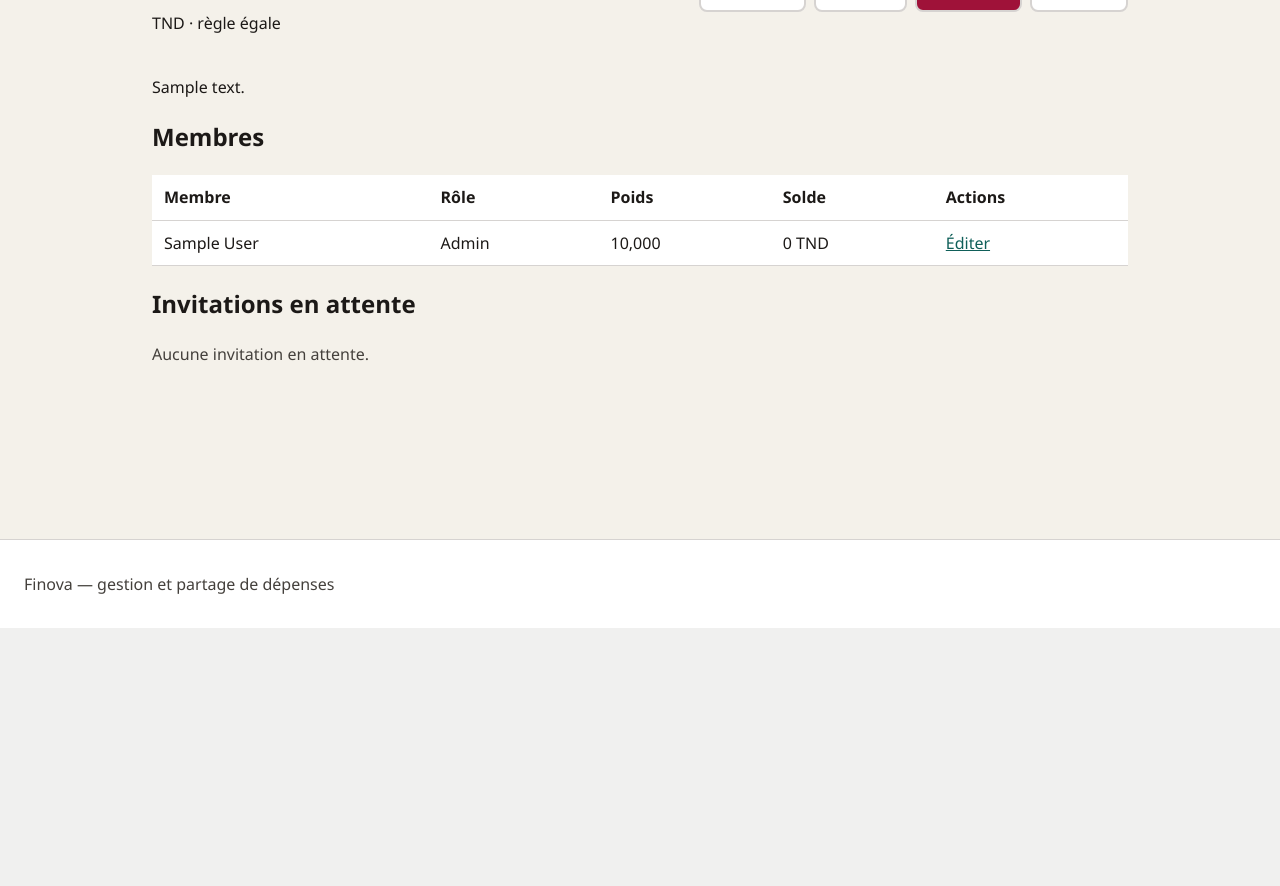
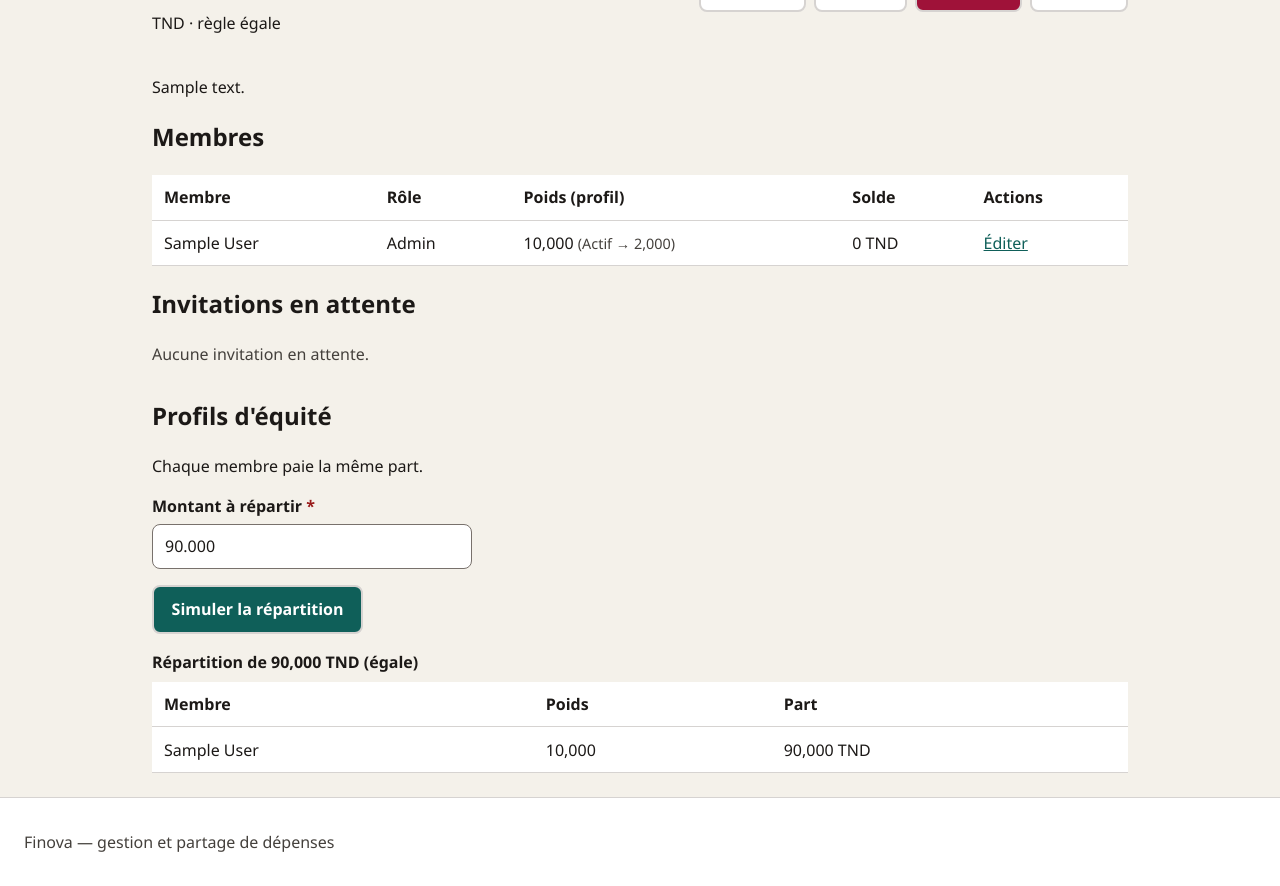
Before and after one commit to ala-BD/django-Finova, a Django app: page /groups/1/ in a window 1280 px wide. Shown: the part 172-1058 px from the top of the page. Before the commit the page ends 800 px from the top, so only its background shows below. Run offline with Django 5.2, Linux system fonts and the light colour scheme; a user stored in the database is signed in; tables that the repository leaves empty hold one stand-in row (values such as "Sample post"); parts of the project's set-up code (start-up, migrations or seed data) failed here and were passed over.

Commit message:
feat(m1): equity profiles, split preview, membership weight, invitation tests
- Add split_by_weight / split_equally / preview_split services
- Add largest_remainder_rounding (anti-penny-loss, TND millime)
- Add BY_WEIGHT and BY_CONSUMPTION split rules with EQUAL fallback
- Add SplitPreviewForm and equity preview section on group detail
- Add MembershipForm with use_profile_weight shortcut
- Add can_leave guard (balance must be zero via M3 contract)
- Add full test suite: models, services, views, invitations (325 lines)
- Add GroupMemberRequiredMixin / GroupAdminRequiredMixin permissions
- Lock currency once group has expenses
- Style: equity section, preview table, form accessibility

```diff
--- a/accounts/forms.py
+++ b/accounts/forms.py
@@ -10,6 +10,8 @@ class AccessibleFormMixin:
         super().__init__(*args, **kwargs)
         self.label_suffix = ""
         for field in self.fields.values():
+            if isinstance(field.widget, forms.CheckboxInput):
+                continue
             classes = field.widget.attrs.get("class", "")
             if "input" not in classes.split():
                 field.widget.attrs["class"] = f"{classes} input".strip()
--- a/groups/forms.py
+++ b/groups/forms.py
@@ -6,6 +6,7 @@ from django.core.exceptions import ValidationError
 from accounts.forms import AccessibleFormMixin
 
 from .models import Group, Invitation, Membership
+from .services import default_weight_for
 
 
 class GroupForm(AccessibleFormMixin, forms.ModelForm):
@@ -14,6 +15,12 @@ class GroupForm(AccessibleFormMixin, forms.ModelForm):
         fields = ("name", "description", "currency", "default_split_rule")
         widgets = {
             "description": forms.Textarea(attrs={"rows": 3}),
+        }
+        help_texts = {
+            "default_split_rule": (
+                "Égale : même part. Proportionnelle au revenu : selon le poids "
+                "(1 / 2 / 3). Proportionnelle à la consommation : selon le ticket (M2)."
+            ),
         }
 
     def __init__(self, *args, currency_locked=False, **kwargs):
@@ -32,11 +39,20 @@ class GroupForm(AccessibleFormMixin, forms.ModelForm):
 
 
 class MembershipForm(AccessibleFormMixin, forms.ModelForm):
+    use_profile_weight = forms.BooleanField(
+        required=False,
+        label="Appliquer le poids du profil de revenu",
+        help_text="Étudiant = 1, actif = 2, actif senior = 3.",
+    )
+
     class Meta:
         model = Membership
         fields = ("role", "weight")
         widgets = {
             "weight": forms.NumberInput(attrs={"step": "0.001", "min": "0.001"}),
+        }
+        help_texts = {
+            "weight": "Doit être > 0. Exemple : 90 TND avec poids 1, 2 et 3 → 15 / 30 / 45.",
         }
 
     def clean_weight(self):
@@ -49,6 +65,8 @@ class MembershipForm(AccessibleFormMixin, forms.ModelForm):
         cleaned = super().clean()
         membership = self.instance
         role = cleaned.get("role")
+        if cleaned.get("use_profile_weight") and membership.pk:
+            cleaned["weight"] = default_weight_for(membership.user)
         if (
             membership.pk
             and membership.role == Membership.Role.ADMIN
@@ -60,6 +78,17 @@ class MembershipForm(AccessibleFormMixin, forms.ModelForm):
                 "Le groupe doit toujours conserver au moins un admin.",
             )
         return cleaned
+
+
+class SplitPreviewForm(AccessibleFormMixin, forms.Form):
+    amount = forms.DecimalField(
+        label="Montant à répartir",
+        min_value=Decimal("0.001"),
+        decimal_places=3,
+        max_digits=12,
+        initial=Decimal("90.000"),
+        widget=forms.NumberInput(attrs={"step": "0.001", "min": "0.001"}),
+    )
 
 
 class InvitationForm(AccessibleFormMixin, forms.ModelForm):
--- a/groups/services.py
+++ b/groups/services.py
@@ -2,12 +2,24 @@ from decimal import Decimal
 
 from core.rounding import largest_remainder_rounding
 
-from .models import Membership
+from .models import Group, Membership
 
 INCOME_WEIGHTS = {
     "student": Decimal("1.000"),
     "active": Decimal("2.000"),
     "senior": Decimal("3.000"),
+}
+
+SPLIT_RULE_HELP = {
+    Group.SplitRule.EQUAL: "Chaque membre paie la même part.",
+    Group.SplitRule.BY_WEIGHT: (
+        "Chaque membre paie selon son poids (étudiant 1, actif 2, actif senior 3). "
+        "Exemple : 90 TND avec 1, 2 et 3 → 15 / 30 / 45."
+    ),
+    Group.SplitRule.BY_CONSUMPTION: (
+        "Chacun paie ce qu'il a consommé sur le ticket (M2). "
+        "Tant qu'il n'y a pas de lignes de ticket, la répartition égale s'applique."
+    ),
 }
 
 
@@ -41,6 +53,79 @@ def split_by_weight(amount, weights: dict) -> dict:
     return largest_remainder_rounding(raw, amount, places=3)
 
 
+def split_equally(amount, member_ids: list) -> dict:
+    amount = Decimal(str(amount))
+    if not member_ids:
+        return {}
+    share = amount / len(member_ids)
+    raw = {member_id: share for member_id in member_ids}
+    return largest_remainder_rounding(raw, amount, places=3)
+
+
+def consumption_totals(group) -> dict | None:
+    """Totaux consommés par membre (M2). None si le module dépenses n'est pas prêt."""
+    from django.apps import apps
+    from django.core.exceptions import FieldError
+    from django.db.models import Sum
+
+    try:
+        ItemClaim = apps.get_model("expenses", "ItemClaim")
+    except LookupError:
+        return None
+    try:
+        rows = (
+            ItemClaim.objects.filter(item__expense__group=group)
+            .values("user_id")
+            .annotate(total=Sum("share_amount"))
+        )
+    except (FieldError, AttributeError):
+        return None
+    totals = {row["user_id"]: Decimal(str(row["total"] or 0)) for row in rows}
+    if not totals or all(value == 0 for value in totals.values()):
+        return None
+    return totals
+
+
+def preview_split(group, amount) -> dict:
+    members = list(group.active_memberships())
+    member_ids = [membership.user_id for membership in members]
+    amount = Decimal(str(amount))
+    note = SPLIT_RULE_HELP.get(group.default_split_rule, "")
+    used_rule = group.default_split_rule
+
+    if group.default_split_rule == Group.SplitRule.BY_WEIGHT:
+        weights = {membership.user_id: membership.weight for membership in members}
+        parts = split_by_weight(amount, weights)
+    elif group.default_split_rule == Group.SplitRule.BY_CONSUMPTION:
+        totals = consumption_totals(group)
+        if totals:
+            parts = split_by_weight(amount, totals)
+        else:
+            parts = split_equally(amount, member_ids)
+            used_rule = Group.SplitRule.EQUAL
+            note = (
+                "Aucune consommation de ticket (M2) pour l'instant : "
+                "répartition égale en repli."
+            )
+    else:
+        parts = split_equally(amount, member_ids)
+
+    rows = [
+        {
+            "membership": membership,
+            "share": parts.get(membership.user_id, Decimal("0")),
+            "weight": membership.weight,
+        }
+        for membership in members
+    ]
+    return {
+        "amount": amount,
+        "rows": rows,
+        "note": note,
+        "used_rule": used_rule,
+    }
+
+
 def get_member_balance(user, group) -> Decimal:
     try:
         from settlements.services import compute_balances
--- a/groups/views.py
+++ b/groups/views.py
@@ -9,9 +9,17 @@ from django.views.generic import CreateView, DetailView, ListView, UpdateView
 
 from core.permissions import GroupAdminRequiredMixin, GroupMemberRequiredMixin
 
-from .forms import GroupForm, InvitationForm, MembershipForm
+from decimal import Decimal
+
+from .forms import GroupForm, InvitationForm, MembershipForm, SplitPreviewForm
 from .models import Group, Invitation, Membership
-from .services import can_leave, default_weight_for, get_member_balance, is_admin
+from .services import (
+    can_leave,
+    default_weight_for,
+    get_member_balance,
+    is_admin,
+    preview_split,
+)
 
 
 class GroupListView(LoginRequiredMixin, ListView):
@@ -68,6 +76,17 @@ class GroupDetailView(GroupMemberRequiredMixin, DetailView):
         members = list(group.active_memberships())
         for membership in members:
             membership.balance = get_member_balance(membership.user, group)
+            membership.suggested_weight = default_weight_for(membership.user)
+        if self.request.GET.get("amount"):
+            preview_form = SplitPreviewForm(self.request.GET)
+            amount = (
+                preview_form.cleaned_data["amount"]
+                if preview_form.is_valid()
+                else Decimal("90.000")
+            )
+        else:
+            preview_form = SplitPreviewForm(initial={"amount": Decimal("90.000")})
+            amount = Decimal("90.000")
         context.update(
             {
                 "members": members,
@@ -76,6 +95,8 @@ class GroupDetailView(GroupMemberRequiredMixin, DetailView):
                     expires_at__gt=timezone.now(),
                 ),
                 "is_group_admin": is_admin(self.request.user, group),
+                "preview_form": preview_form,
+                "preview": preview_split(group, amount),
             }
         )
         return context
@@ -161,7 +182,10 @@ class MembershipUpdateView(GroupAdminRequiredMixin, UpdateView):
 
     def get_context_data(self, **kwargs):
         context = super().get_context_data(**kwargs)
+        membership = self.object
         context["group"] = self.get_group()
+        context["suggested_weight"] = default_weight_for(membership.user)
+        context["income_profile"] = membership.user.get_income_profile_display()
         return context
 
 
--- a/static/css/style.css
+++ b/static/css/style.css
@@ -354,6 +354,28 @@ main {
     max-width: 32rem;
 }
 
+.muted {
+    color: var(--muted);
+    font-weight: 400;
+    font-size: 0.9rem;
+}
+
+.equity {
+    margin-top: 2rem;
+}
+
+.preview-form {
+    max-width: 20rem;
+    margin-bottom: 1rem;
+}
+
+.data-table caption {
+    caption-side: top;
+    text-align: left;
+    font-weight: 600;
+    margin-bottom: 0.5rem;
+}
+
 footer {
     border-top: 1px solid var(--border);
     color: var(--muted);
--- a/templates/groups/detail.html
+++ b/templates/groups/detail.html
@@ -28,7 +28,7 @@
             <tr>
                 <th scope="col">Membre</th>
                 <th scope="col">Rôle</th>
-                <th scope="col">Poids</th>
+                <th scope="col">Poids (profil)</th>
                 <th scope="col">Solde</th>
                 {% if is_group_admin %}<th scope="col">Actions</th>{% endif %}
             </tr>
@@ -38,7 +38,10 @@
                 <tr>
                     <td>{{ member.user.get_full_name|default:member.user.username }}</td>
                     <td>{{ member.get_role_display }}</td>
-                    <td>{{ member.weight }}</td>
+                    <td>
+                        {{ member.weight }}
+                        <span class="muted">({{ member.user.get_income_profile_display }} → {{ member.suggested_weight }})</span>
+                    </td>
                     <td>{{ member.balance }} {{ group.currency }}</td>
                     {% if is_group_admin %}
                         <td>
@@ -65,4 +68,35 @@
     {% endif %}
 </section>
 {% endif %}
+
+<section class="equity">
+    <h2>Profils d'équité</h2>
+    <p>{{ preview.note }}</p>
+    <form class="preview-form" method="get">
+        {% include "includes/form_field.html" with field=preview_form.amount %}
+        <button type="submit" class="btn btn-primary btn-inline">Simuler la répartition</button>
+    </form>
+    <table class="data-table">
+        <caption>
+            Répartition de {{ preview.amount }} {{ group.currency }}
+            ({{ group.get_default_split_rule_display|lower }})
+        </caption>
+        <thead>
+            <tr>
+                <th scope="col">Membre</th>
+                <th scope="col">Poids</th>
+                <th scope="col">Part</th>
+            </tr>
+        </thead>
+        <tbody>
+            {% for row in preview.rows %}
+                <tr>
+                    <td>{{ row.membership.user.get_full_name|default:row.membership.user.username }}</td>
+                    <td>{{ row.weight }}</td>
+                    <td>{{ row.share }} {{ group.currency }}</td>
+                </tr>
+            {% endfor %}
+        </tbody>
+    </table>
+</section>
 {% endblock %}
--- a/templates/groups/member_form.html
+++ b/templates/groups/member_form.html
@@ -3,6 +3,7 @@
 {% block content %}
 <article class="auth-card">
     <h1>Membre : {{ object.user.get_full_name|default:object.user.username }}</h1>
+    <p>Profil de revenu : {{ income_profile }} (poids suggéré {{ suggested_weight }}).</p>
     {% if form.non_field_errors %}
         <div class="form-errors" role="alert" aria-live="assertive">
             {% for error in form.non_field_errors %}<p>{{ error }}</p>{% endfor %}
@@ -12,6 +13,7 @@
         {% csrf_token %}
         {% include "includes/form_field.html" with field=form.role %}
         {% include "includes/form_field.html" with field=form.weight %}
+        {% include "includes/form_field.html" with field=form.use_profile_weight %}
         <button type="submit" class="btn btn-primary">Enregistrer</button>
     </form>
     <p class="auth-alt"><a href="{% url 'groups:detail' group.pk %}">Annuler</a></p>
```
Also changed, not shown: groups/tests.py (+64 -1 lines).
